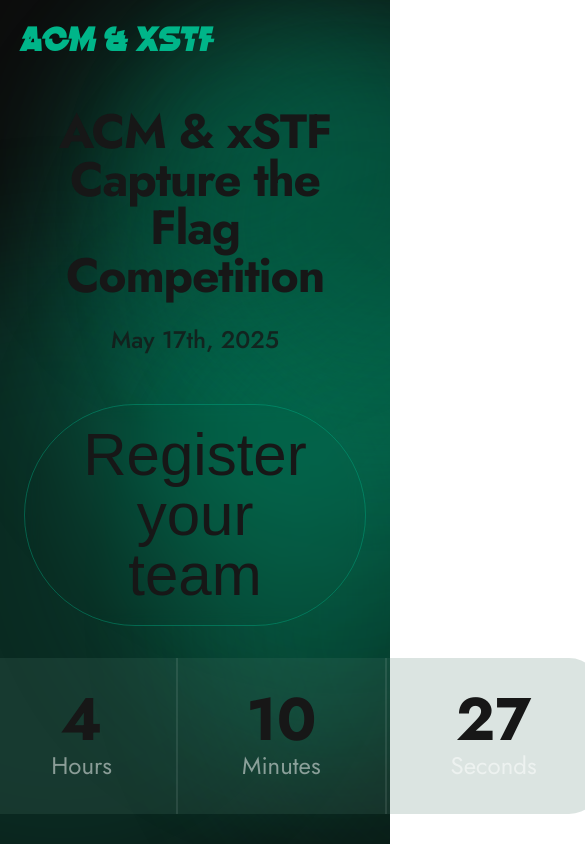
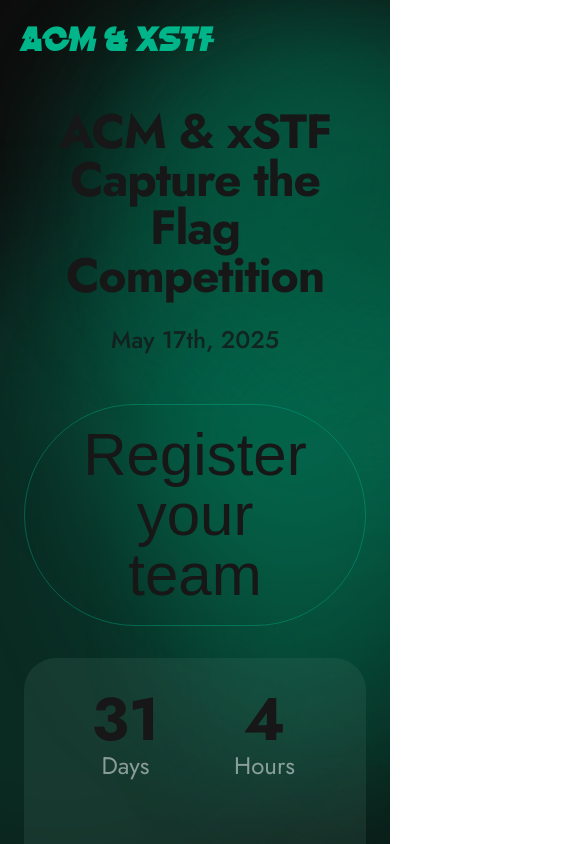
Before and after one commit to acmfeup/CTF-Website, a Next.js app: page / in a window 390 px wide. Shown: the top 844 px of the page, 585 px wide, since content can reach past the window. Built offline with nearby package versions, Linux system fonts and the light colour scheme; a web font is replaced by a local one.

Commit message:
feat: countdown responsiveness

```diff
--- a/src/components/CustomCountdown.tsx
+++ b/src/components/CustomCountdown.tsx
@@ -14,17 +14,21 @@
     seconds: number;
   }
 
+  function Separator() {
+    return <div className="hidden lg:block w-0.5 bg-gray-200/10"></div>;
+  }
+
   const renderer = ({ days, hours, minutes, seconds }: CountdownProps) => {
     return (
       <div
-        className={`flex flex-row items-stretch justify-center gap-16 bg-secondary-green/20 rounded-4xl px-16 ${jost.className}`}
+        className={`grid grid-cols-2 md:grid-cols-2 lg:flex lg:flex-row items-stretch justify-center gap-y-8 gap-x-16 bg-secondary-green/20 rounded-4xl px-16 ${jost.className}`}
       >
         <ValueContainer value={days} label="Days" />
-        <div className="w-0.5 bg-gray-200/10"></div>
+        <Separator />
         <ValueContainer value={hours} label="Hours" />
-        <div className="w-0.5 bg-gray-200/10"></div>
+        <Separator />
         <ValueContainer value={minutes} label="Minutes" />
-        <div className="w-0.5 bg-gray-200/10"></div>
+        <Separator />
         <ValueContainer value={seconds} label="Seconds" />
       </div>
     );
@@ -46,7 +50,7 @@
 
 function ValueContainer({ value, label }: ValueContainerProps) {
   return (
-    <div className="flex flex-col py-8">
+    <div className="flex flex-col py-8 text-center items-center justify-center">
       <p className="font-bold text-6xl">{value}</p>
       <p className="text-white/50 text-2xl">{label}</p>
     </div>
```
